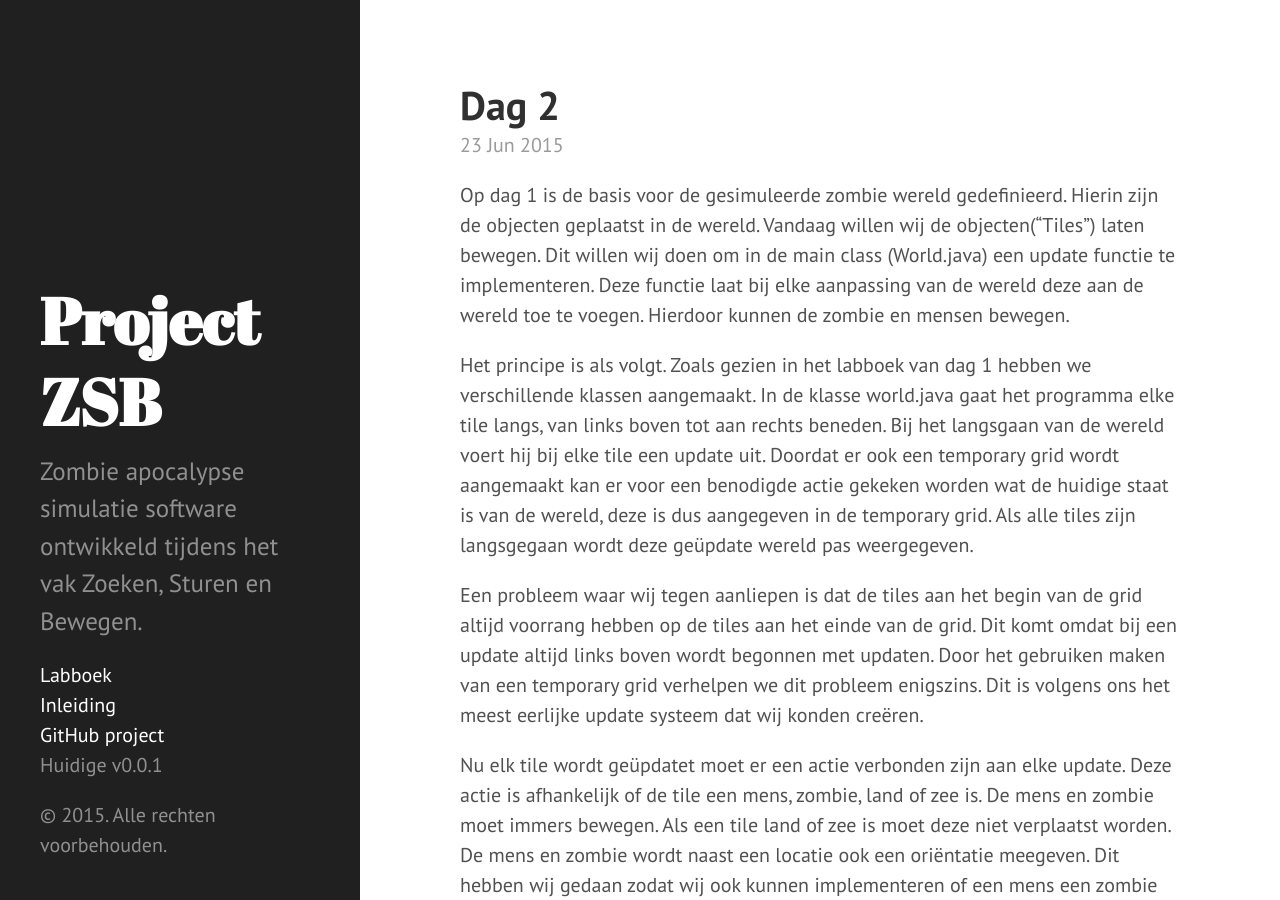
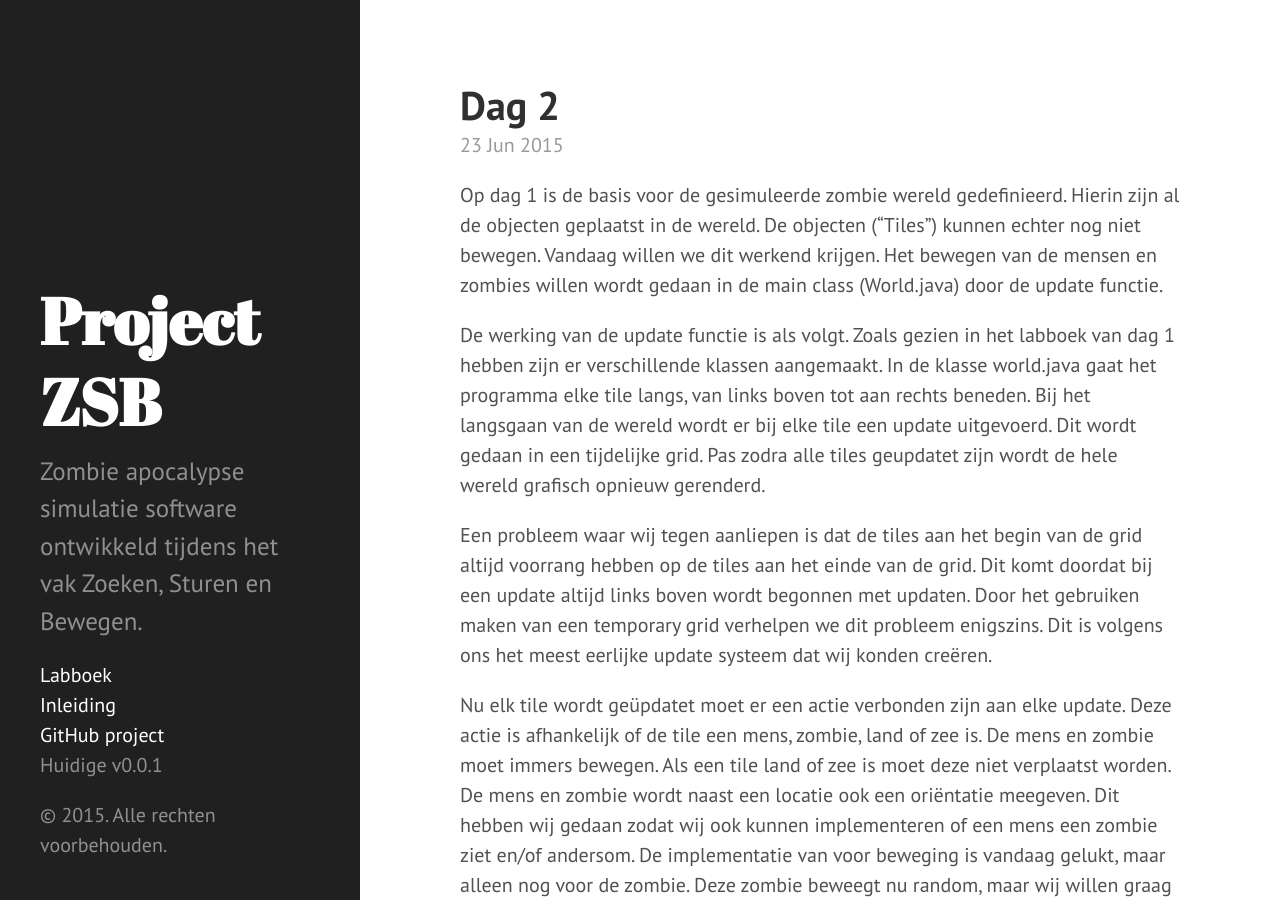
Before and after one commit to zombiea-apocalypse-sim/zombiea-apocalypse-sim.github.io, a Jekyll site: the page built from _posts/2015-06-23-dag2.md, in a window 1280 px wide and 900 px high. Built offline with Jekyll 4.4.1, drawn with Linux system fonts in a browser that asks for light colours; Markdown is read by kramdown in place of the engine named in the settings.

Commit message:
dag2 half

```diff
--- a/_posts/2015-06-23-dag2.md
+++ b/_posts/2015-06-23-dag2.md
@@ -4,10 +4,11 @@ title:  "Dag 2"
 date:   2015-06-23 10:37:11
 categories: jekyll update
 ---
-Op dag 1 is de basis voor de gesimuleerde zombie wereld gedefinieerd. Hierin zijn de objecten geplaatst in de wereld. Vandaag willen wij de objecten(“Tiles”) laten bewegen.  Dit willen wij doen om in de main class (World.java) een update functie te implementeren. Deze functie laat bij elke aanpassing van de wereld deze aan de wereld toe te voegen. Hierdoor kunnen de zombie en mensen bewegen.
 
- Het principe is als volgt. Zoals gezien in het labboek van dag 1 hebben we verschillende klassen aangemaakt. In de klasse world.java gaat het programma elke tile langs, van links boven tot aan rechts beneden. Bij het langsgaan van de wereld voert hij bij elke tile een update uit. Doordat er ook een temporary grid wordt aangemaakt kan er voor een benodigde actie gekeken worden wat de huidige staat is van de wereld, deze is dus aangegeven in de temporary grid. Als alle tiles zijn langsgegaan wordt deze geüpdate wereld pas weergegeven.
+Op dag 1 is de basis voor de gesimuleerde zombie wereld gedefinieerd. Hierin zijn al de objecten geplaatst in de wereld. De objecten (“Tiles”) kunnen echter nog niet bewegen. Vandaag willen we dit werkend krijgen. Het bewegen van de mensen en zombies willen wordt gedaan in de main class (World.java) door de update functie.
 
-Een probleem waar wij tegen aanliepen is dat de tiles aan het begin van de grid altijd voorrang hebben op de tiles aan het einde van de grid. Dit komt omdat bij een update altijd links boven wordt begonnen met updaten. Door het gebruiken maken van een temporary grid verhelpen we dit probleem enigszins. Dit is volgens ons het meest eerlijke update systeem dat wij konden creëren.
+De werking van de update functie is als volgt. Zoals gezien in het labboek van dag 1 hebben zijn er verschillende klassen aangemaakt. In de klasse world.java gaat het programma elke tile langs, van links boven tot aan rechts beneden. Bij het langsgaan van de wereld wordt er bij elke tile een update uitgevoerd. Dit wordt gedaan in een tijdelijke grid. Pas zodra alle tiles geupdatet zijn wordt de hele wereld grafisch opnieuw gerenderd.
+
+Een probleem waar wij tegen aanliepen is dat de tiles aan het begin van de grid altijd voorrang hebben op de tiles aan het einde van de grid. Dit komt doordat bij een update altijd links boven wordt begonnen met updaten. Door het gebruiken maken van een temporary grid verhelpen we dit probleem enigszins. Dit is volgens ons het meest eerlijke update systeem dat wij konden creëren.
 
 Nu elk tile wordt geüpdatet moet er een actie verbonden zijn aan elke update. Deze actie is afhankelijk of de tile een mens, zombie, land of zee is. De mens en zombie moet immers bewegen. Als een tile land of zee is moet deze niet verplaatst worden. De mens en zombie wordt naast een locatie ook een oriëntatie meegeven. Dit hebben wij gedaan zodat wij ook kunnen implementeren of een mens een zombie ziet en/of andersom. De implementatie van voor beweging is vandaag gelukt, maar alleen nog voor de zombie. Deze zombie beweegt nu random, maar wij willen graag ook intelligentie meegeven aan de zombie door middel van sensory range. Dit gaan wij de volgende dagen uit proberen te voeren.
```
Also changed, not shown: _posts/2015-06-22-dag1.md (+1 -1 lines).
